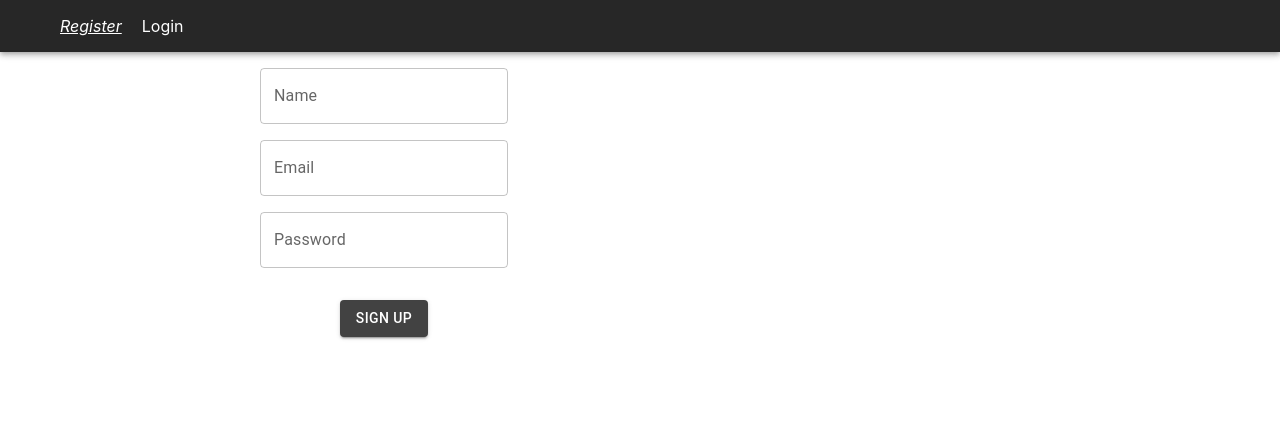
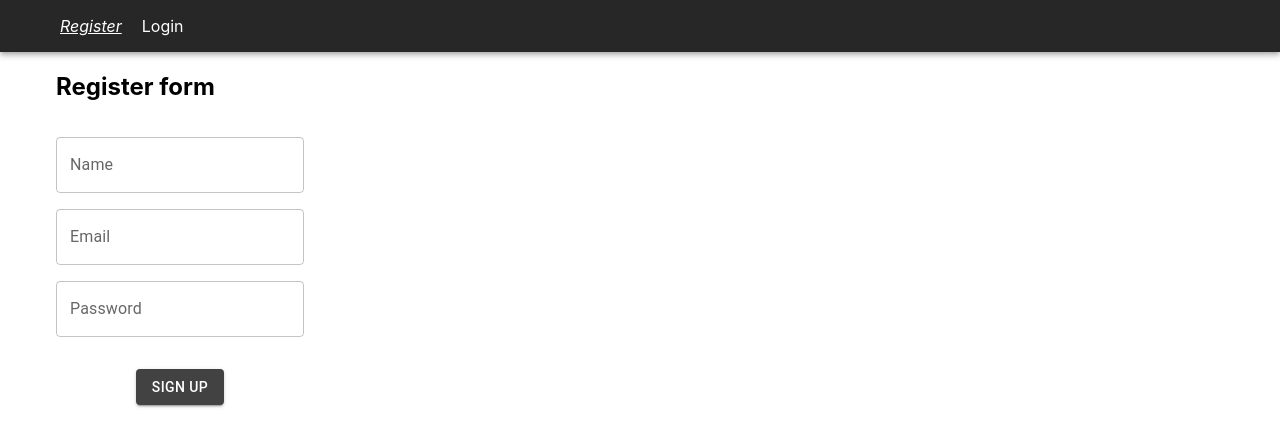
Before and after one commit to mihailsin/goit-react-hw-08-phonebook, a React (Create React App) app: page /register in a window 1280 px wide. Shown: the top 446 px of the page. Built offline with nearby package versions, Linux system fonts and the light colour scheme.

Commit message:
remove unused imports

```diff
--- a/src/components/ContactForm/ContactForm.jsx
+++ b/src/components/ContactForm/ContactForm.jsx
@@ -4,7 +4,7 @@ import { nanoid } from 'nanoid';
 import { toast } from 'react-toastify';
 import TextField from '@mui/material/TextField';
 import SubmitButton from 'components/SubmitButton';
-import { Form, Label, Input, Button, Wrapper } from './ContactForm.styled';
+import { Form, Wrapper } from './ContactForm.styled';
 import 'react-toastify/dist/ReactToastify.css';
 import CircularProgress from '@mui/material/CircularProgress';
 
--- /dev/null
+++ b/src/components/FormWrapper/FormWrapper.jsx
@@ -0,0 +1,8 @@
+import React from 'react';
+import Box from '@mui/material/Box';
+
+const FormWrapper = ({ children }) => {
+  return <Box sx={{ display: 'flex', paddingLeft: 7 }}>{children}</Box>;
+};
+
+export default FormWrapper;
--- /dev/null
+++ b/src/components/FormWrapper/index.js
@@ -0,0 +1 @@
+export { default } from './FormWrapper';
--- a/src/components/Navigation/Navigation.jsx
+++ b/src/components/Navigation/Navigation.jsx
@@ -51,12 +51,16 @@ const Navigation = () => {
             <Container>
               <nav>
                 <List>
+                  <li>
                     <NavLink
-                    style={({ isActive }) => (isActive ? activeLink : navLink)}
+                      style={({ isActive }) =>
+                        isActive ? activeLink : navLink
+                      }
                       to="contacts"
                     >
                       Contacts
                     </NavLink>
+                  </li>
                 </List>
               </nav>
             </Container>
@@ -92,18 +96,22 @@ const Navigation = () => {
           <Container>
             <nav>
               <List>
+                <li>
                   <NavLink
                     style={({ isActive }) => (isActive ? activeLink : navLink)}
                     to="register"
                   >
                     Register
                   </NavLink>
+                </li>
+                <li>
                   <NavLink
                     style={({ isActive }) => (isActive ? activeLink : navLink)}
                     to="login"
                   >
                     Login
                   </NavLink>
+                </li>
               </List>
             </nav>
           </Container>
--- a/src/components/SubmitButton/SubmitButton.jsx
+++ b/src/components/SubmitButton/SubmitButton.jsx
@@ -6,7 +6,12 @@ const SubmitButton = ({ text, spinner }) => {
     <Button
       disabled={false}
       variant="contained"
-      sx={{ mt: 2, alignSelf: 'center', bgcolor: grey[800] }}
+      sx={{
+        mt: 2,
+        justifySelf: 'center',
+        alignSelf: 'center',
+        bgcolor: grey[800],
+      }}
       type="submit"
     >
       {text} {spinner}
--- a/src/views/Login/Login.jsx
+++ b/src/views/Login/Login.jsx
@@ -3,9 +3,9 @@ import { useState } from 'react';
 import { useDispatch } from 'react-redux';
 import { setUser } from 'redux/authSlice';
 import { useSignInUserMutation } from 'redux/userApi';
-import { Grid, GridContainer } from '../Contacts/Contacts.styled';
 import TextField from '@mui/material/TextField';
 import SubmitButton from 'components/SubmitButton';
+import FormWrapper from 'components/FormWrapper';
 import {
   Form,
   Label,
@@ -47,10 +47,10 @@ const Login = () => {
   };
 
   return (
-    <Grid>
-      <GridContainer>
+    <FormWrapper>
       <Form onSubmit={submitHandler}>
         <Wrapper>
+          <h2>Log in form</h2>
           <Label htmlFor="userEmail"></Label>
           <TextField
             sx={{ mt: 2, mb: 2 }}
@@ -73,8 +73,7 @@ const Login = () => {
           <SubmitButton text={'Sign in'} />
         </Wrapper>
       </Form>
-      </GridContainer>
-    </Grid>
+    </FormWrapper>
   );
 };
 
--- a/src/views/Register/Register.jsx
+++ b/src/views/Register/Register.jsx
@@ -3,7 +3,7 @@ import { useState } from 'react';
 import { useRegisterUserMutation } from 'redux/userApi';
 import { setUser } from 'redux/authSlice';
 import { useDispatch } from 'react-redux';
-import { Grid, GridContainer } from '../Contacts/Contacts.styled';
+import FormWrapper from 'components/FormWrapper';
 import TextField from '@mui/material/TextField';
 import SubmitButton from 'components/SubmitButton';
 import {
@@ -52,10 +52,10 @@ const Register = () => {
   };
 
   return (
-    <Grid>
-      <GridContainer>
+    <FormWrapper>
       <Form onSubmit={submitHandler}>
         <Wrapper>
+          <h2>Register form</h2>
           <Label htmlFor="userName"></Label>
           <TextField
             sx={{ mt: 2, mb: 2 }}
@@ -91,8 +91,7 @@ const Register = () => {
           <SubmitButton text={'Sign up'}></SubmitButton>
         </Wrapper>
       </Form>
-      </GridContainer>
-    </Grid>
+    </FormWrapper>
   );
 };
 
```
Also changed, not shown: 1 other file (tests, documents, lock files or other folders). Lines whose indentation alone changed are shown as unchanged.
